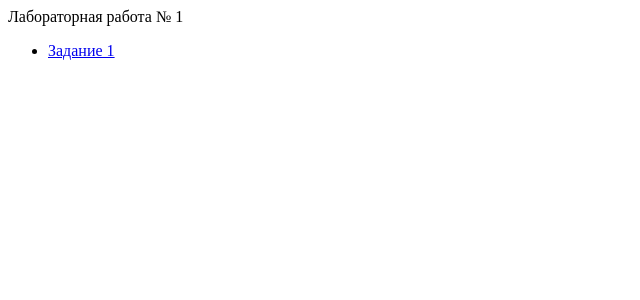
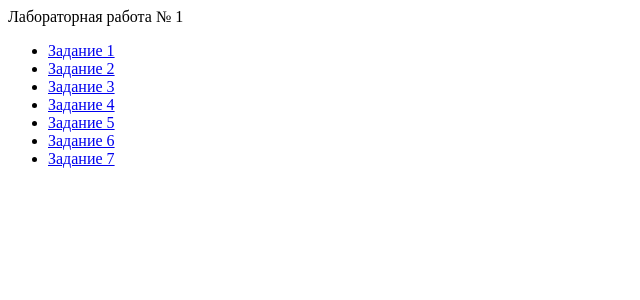
Before and after one commit to Gibadullina/Web_technologies, a PHP site: page / in a window 1280 px wide. Shown: the top 300 px of the page, without its empty margins (0-640 px from the left). Run offline with PHP 8.4, Linux system fonts and the light colour scheme.

Commit message:
Done ex1

```diff
--- a/index.php
+++ b/index.php
@@ -1,3 +1,9 @@
 <p>Лабораторная работа № 1<p>
     <ul>
  <li><a href="http://gibadullina/lab1.html">Задание 1</a></li>
+ <li><a href="http://gibadullina/lab2.html">Задание 2</a></li>
+ <li><a href="http://gibadullina/lab3.html">Задание 3</a></li>
+ <li><a href="http://gibadullina/lab4.html">Задание 4</a></li>
+ <li><a href="http://gibadullina/lab5.html">Задание 5</a></li>
+ <li><a href="http://gibadullina/lab6.html">Задание 6</a></li>
+ <li><a href="http://gibadullina/lab7.html">Задание 7</a></li>
```
Also changed, not shown: Lab1.html (+13 -0 lines).
